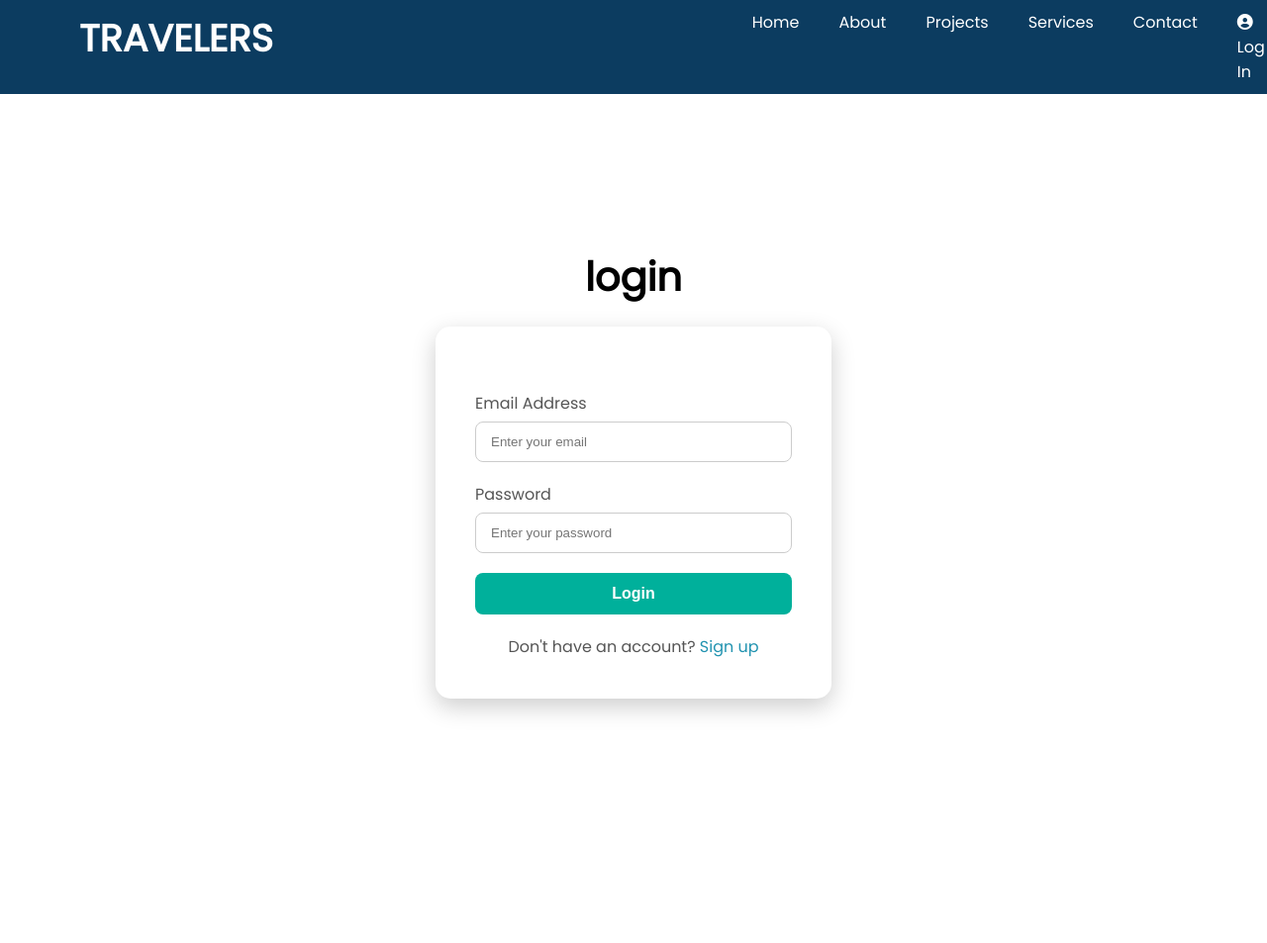
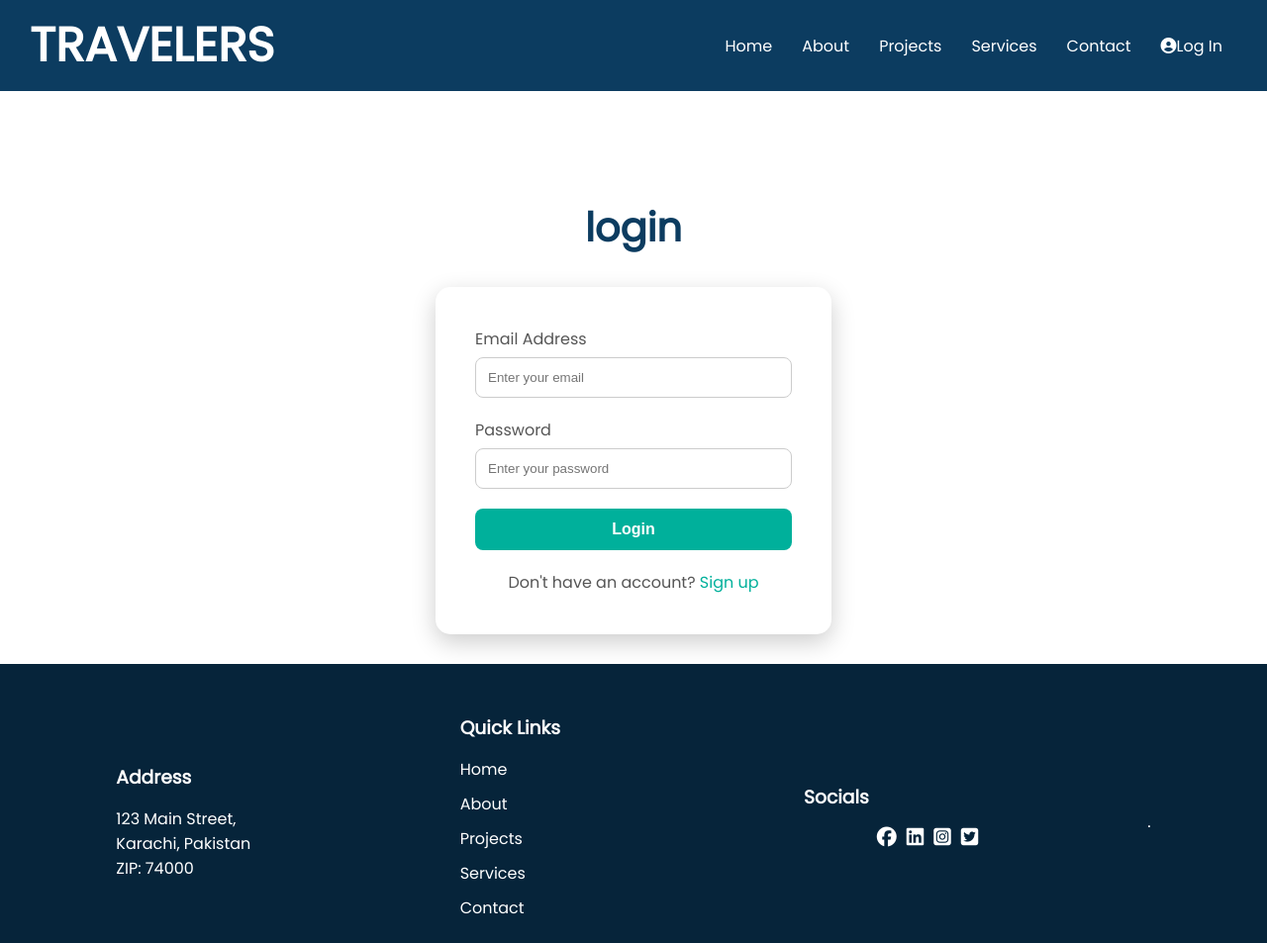
Before and after one commit to Mohammadbilal90/Travelers.com, a plain HTML site: page login.html in a window 1280 px wide. Shown: the top 953 px of the page at 99% size. Drawn offline with Linux system fonts and the light colour scheme.

Commit message:
some changes

```diff
--- a/css/login.css
+++ b/css/login.css
@@ -1,4 +1,4 @@
-*{
+/* *{
     margin: 0;
     padding: 0;
     box-sizing: border-box;
@@ -276,4 +276,321 @@ main h1{
     }
     .signh1{
         margin-top: 250px;
-    }
+    } */
+
+
+
+
+
+
+
+
+
+
+
+
+
+
+
+
+
+
+
+
+
+
+
+
+
+
+
+
+
+
+
+
+
+
+
+
+
+
+
+
+
+
+
+
+
+
+
+
+
+
+
+
+
+
+
+
+
+
+
+
+
+
+
+
+
+* {
+  margin: 0;
+  padding: 0;
+  box-sizing: border-box;
+}
+
+body {
+  font-family: 'Poppins', sans-serif;
+  overflow-x: hidden;
+}
+
+header {
+  background-color: rgb(12, 60, 96);
+  position: fixed;
+  top: 0;
+  left: 0;
+  width: 100%;
+  color: #fff;
+  display: flex;
+  flex-direction: column;
+  align-items: center;
+  z-index: 1000;
+  padding: 10px 0;
+}
+
+.logo {
+  font-size: 20px;
+  font-weight: 600;
+}
+
+.logo a {
+  color: #fff;
+  text-decoration: none;
+}
+
+nav {
+  width: 100%;
+}
+
+nav ul {
+  display: flex;
+  flex-direction: column;
+  align-items: center;
+  list-style: none;
+}
+
+nav ul li {
+  padding: 10px 0;
+}
+
+nav ul li a {
+  text-decoration: none;
+  color: #fff;
+  transition: 0.3s;
+}
+
+nav ul li a:hover {
+  color: #ffd700;
+  border-bottom: 1px solid #ffd700;
+}
+
+.logo a:hover {
+  color: #00d9ff;
+  text-shadow: 0 0 5px #00d9ff;
+}
+
+main h1 {
+  margin-top: 160px;
+  text-align: center;
+  font-size: 30px;
+  color: #0c3c60;
+}
+
+.login-section {
+  display: flex;
+  justify-content: center;
+  padding: 30px 15px;
+}
+
+.login-container {
+  background-color: #fff;
+  padding: 30px 20px;
+  border-radius: 15px;
+  box-shadow: 0 8px 25px rgba(0, 0, 0, 0.2);
+  width: 100%;
+  max-width: 400px;
+}
+
+.input-group {
+  margin-bottom: 20px;
+}
+
+.input-group label {
+  display: block;
+  margin-bottom: 6px;
+  color: #555;
+}
+
+.input-group input {
+  width: 100%;
+  padding: 12px;
+  border: 1px solid #ccc;
+  border-radius: 8px;
+  outline: none;
+  transition: 0.3s;
+}
+
+.input-group input:focus {
+  border-color: #00b09b;
+  box-shadow: 0 0 0 3px rgba(0, 176, 155, 0.2);
+}
+
+.login-btn {
+  width: 100%;
+  padding: 12px;
+  background-color: #00b09b;
+  border: none;
+  border-radius: 8px;
+  color: #fff;
+  font-weight: bold;
+  font-size: 16px;
+  cursor: pointer;
+  transition: 0.3s;
+}
+
+.login-btn:hover {
+  background-color: #009688;
+}
+
+.bottom-text {
+  text-align: center;
+  margin-top: 20px;
+  color: #555;
+}
+
+.bottom-text a {
+  color: #00b09b;
+  text-decoration: none;
+}
+
+.bottom-text a:hover {
+  text-decoration: underline;
+}
+
+/* ---------- Footer ---------- */
+.footer {
+  background-color: #06243a;
+  color: #fff;
+  padding: 40px 20px;
+}
+
+.footer-container {
+  display: flex;
+  flex-direction: column;
+  align-items: center;
+  text-align: center;
+}
+
+.footer-column {
+  margin: 10px 0;
+}
+
+.footer-column h3 {
+  margin-bottom: 15px;
+}
+
+.footer-column ul {
+  list-style: none;
+  padding: 0;
+}
+
+.footer-column ul li {
+  margin-bottom: 10px;
+}
+
+.footer-column ul li a {
+  color: #fff;
+  text-decoration: none;
+}
+
+.footer-column ul li a:hover {
+  text-decoration: underline;
+}
+
+.footer-column ul i {
+  font-size: 20px;
+}
+
+.socials {
+  display: flex;
+  justify-content: center;
+  gap: 10px;
+}
+
+.footer-bottom {
+  background-color: #062842;
+  color: #ccc;
+  text-align: center;
+  padding: 15px 10px;
+  font-size: 14px;
+}
+
+/* ========== Media Queries ========== */
+
+/* 📱 Tablet and up */
+@media (min-width: 768px) {
+  header {
+    flex-direction: row;
+    justify-content: space-between;
+    padding: 10px 30px;
+  }
+
+  nav ul {
+    flex-direction: row;
+    justify-content: flex-end;
+  }
+
+  nav ul li {
+    padding: 10px 15px;
+  }
+
+  .footer-container {
+    flex-direction: row;
+    justify-content: space-evenly;
+    text-align: left;
+  }
+
+  .footer-column {
+    flex: 1;
+    max-width: 250px;
+  }
+
+  main h1 {
+    font-size: 36px;
+  }
+}
+
+/* 🖥️ Desktop and up */
+@media (min-width: 1024px) {
+  .logo {
+    font-size: 24px;
+  }
+
+  .login-container {
+    padding: 40px;
+  }
+
+  main h1 {
+    font-size: 40px;
+    margin-top: 200px;
+  }
+}
```
